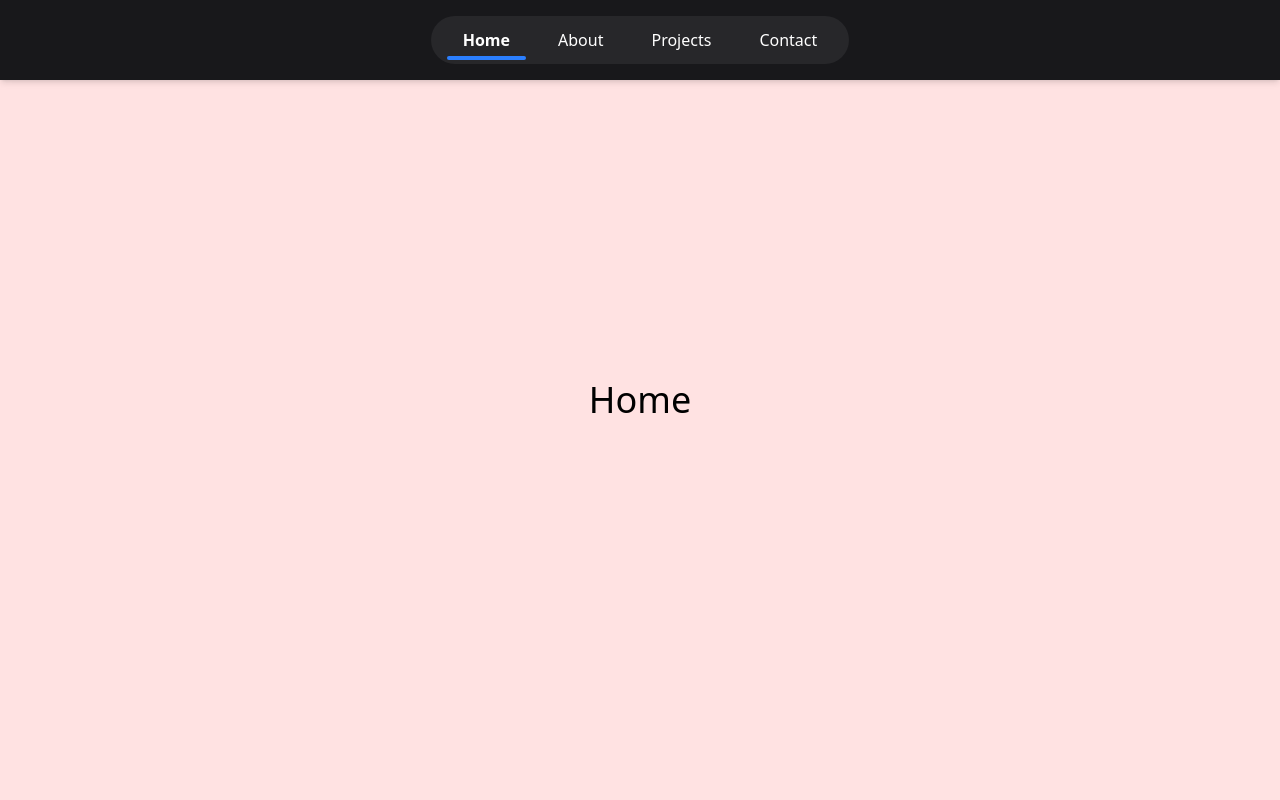
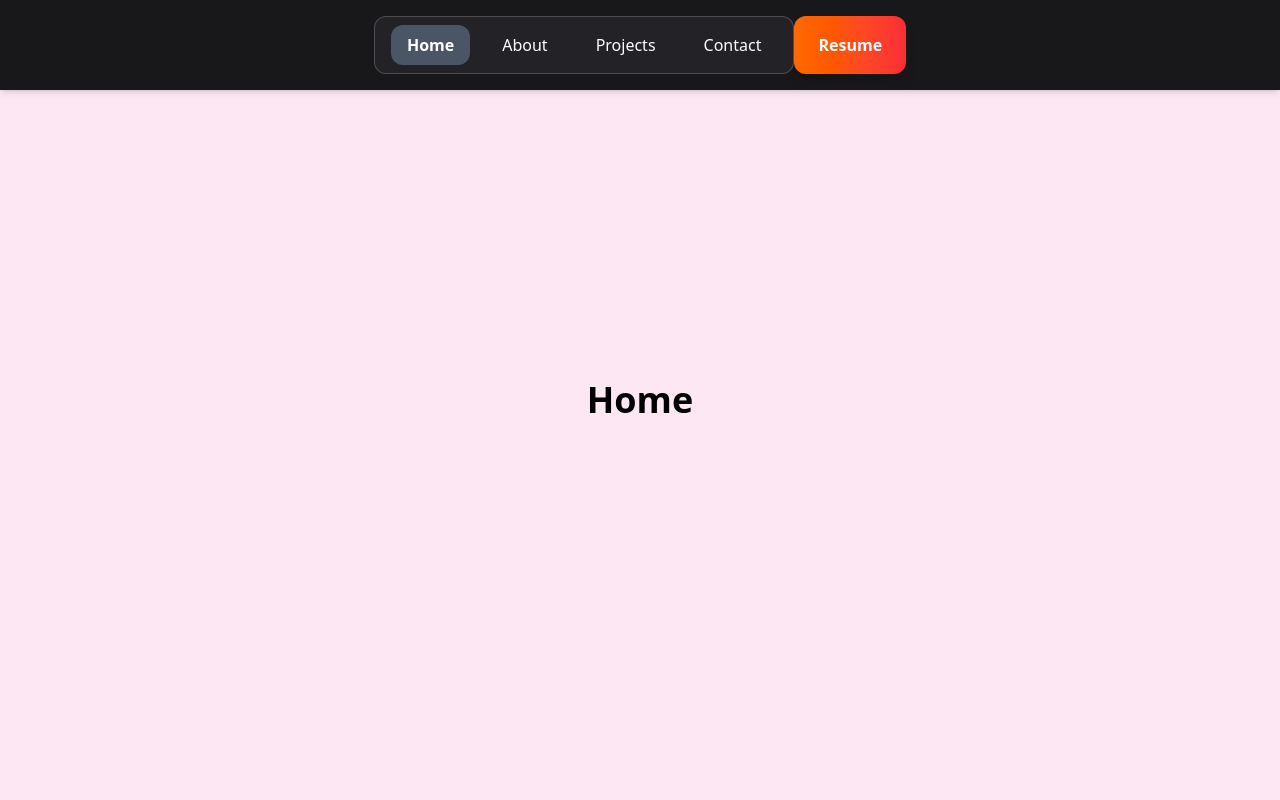
Before and after one commit to philipgisore/personal-website, a React (Vite) app: page / in a window 1280 px wide. Shown: the top 800 px of the page. Built offline with nearby package versions, Linux system fonts and the light colour scheme.

Commit message:
Feat: add Resume.jsx component with styled download button

```diff
--- a/src/App.jsx
+++ b/src/App.jsx
@@ -1,27 +1,25 @@
-import Navbar from "./components/Navbar";
-import { Element } from "react-scroll";
+import Navbar from './components/Navbar';
 
 export default function App() {
-   console.log('App is rendering');
   return (
-    <div>
+    <div className="bg-pink-100 min-h-screen">
       <Navbar />
 
-      <Element name="home" className="h-screen bg-red-100 flex justify-center items-center">
-        <h1 className="text-4xl">Home</h1>
-      </Element>
+      <section id="home" className="h-screen flex items-center justify-center">
+        <h1 className="text-4xl font-bold">Home</h1>
+      </section>
 
-      <Element name="about" className="h-screen bg-green-100 flex justify-center items-center">
-        <h1 className="text-4xl">About</h1>
-      </Element>
+      <section id="about" className="h-screen flex items-center justify-center">
+        <h1 className="text-4xl font-bold">About</h1>
+      </section>
 
-      <Element name="projects" className="h-screen bg-blue-100 flex justify-center items-center">
-        <h1 className="text-4xl">Projects</h1>
-      </Element>
+      <section id="projects" className="h-screen flex items-center justify-center">
+        <h1 className="text-4xl font-bold">Projects</h1>
+      </section>
 
-      <Element name="contact" className="h-screen bg-yellow-100 flex justify-center items-center">
-        <h1 className="text-4xl">Contact</h1>
-      </Element>
+      <section id="contact" className="h-screen flex items-center justify-center">
+        <h1 className="text-4xl font-bold">Contact</h1>
+      </section>
     </div>
   );
 }
--- a/src/components/Navbar.jsx
+++ b/src/components/Navbar.jsx
@@ -1,56 +1,95 @@
 console.log('Navbar component file loaded');
-import { Link as ScrollLink } from 'react-scroll';
-import { motion } from 'framer-motion';
 import { useState, useRef, useLayoutEffect } from 'react';
-
+import Resume from './Resume';
 
 const items = ["home", "about", "projects", "contact"];
 
 export default function Navbar() {
     console.log('Navbar component is rendering');
     const [active, setActive] = useState("home");
-    const containerRef = useRef();
-    const indicatorRef = useRef();
+    const containerRef = useRef(null);
+    const indicatorRef = useRef(null);
 
     useLayoutEffect(() => {
         const container = containerRef.current;
-        const btn = container?.querySelector(`[data-id='${active}']`);
+        const activeButton = container?.querySelector(`[data-id='${active}']`);
         const indicator = indicatorRef.current;
-        if (btn && indicator) {
-            indicator.style.width = `${btn.offsetWidth}px`;
-            indicator.style.transform = `translateX(${btn.offsetLeft}px)`;
+
+        if (activeButton && indicator && container) {
+            const leftOffset = activeButton.offsetLeft;
+            const buttonWidth = activeButton.offsetWidth;
+
+            indicator.style.width = `${buttonWidth}px`;
+            indicator.style.transform = `translateX(${leftOffset}px)`;
+            indicator.style.opacity = '1'; // Ensure it's visible
         }
     }, [active]);
+
+    const handleNavClick = (id) => {
+        setActive(id);
+
+        const element = document.getElementById(id);
+        if (element) {
+            const navbarHeight = 80;
+            const elementPosition = element.getBoundingClientRect().top + window.pageYOffset;
+            const offsetPosition = elementPosition - navbarHeight;
+
+            window.scrollTo({
+                top: offsetPosition,
+                behavior: 'smooth'
+            });
+        }
+    };
+
+    useLayoutEffect(() => {
+        const handleScroll = () => {
+            const scrollPosition = window.scrollY + 100;
+
+            for (const item of items) {
+                const element = document.getElementById(item);
+                if (element) {
+                    const offsetTop = element.offsetTop;
+                    const offsetBottom = offsetTop + element.offsetHeight;
+
+                    if (scrollPosition >= offsetTop && scrollPosition < offsetBottom) {
+                        setActive(item);
+                        break;
+                    }
+                }
+            }
+        };
+        window.addEventListener('scroll', handleScroll);
+        return () => window.removeEventListener('scroll', handleScroll);
+    }, []);
 
     return (
         <nav className='fixed top-0 left-0 w-full z-50 bg-zinc-900 shadow-md'>
             <div className='flex justify-center py-4'>
-                <div ref={containerRef} className='flex bg-zinc-800 rounded-full px-4 py-2 gap-4 relative'>
+                <div
+                    ref={containerRef}
+                    className="flex bg-[#232329]/90 rounded-xl px-4 py-2 gap-4 relative border border-white/20 shadow-none"
+                >
+                    {/* Background container (moved behind items) */}
+                     <div className='absolute inset-0 bg-[#232329]/90 rounded-xl -z-10' />
                     {items.map((id) => (
-                        <ScrollLink
+                        <button
                             key={id}
-                            to={id}
-                            smooth
-                            duration={500}
-                            spy
-                            offset={-80}
-                            onSetActive={() => setActive(id)}
-                            className={`px-4 py-1 rounded-full text-white cursor-pointer capitalize ${
-                                active === id ? "font-semibold" : "hover:text-gray-300"
+                            onClick={() => handleNavClick(id)}
+                            className={`px-4 py-2 rounded-xl cursor-pointer capitalize transition-all duration-200 relative z-10 text-center text-white ${
+                                active === id
+                                    ? "font-semibold bg-gray-600"
+                                    : "hover:bg-zinc-700/50"
                             }`}
                             data-id={id}
                         >
                             {id}
-                        </ScrollLink>
+                        </button>
                     ))}
 
-                    <motion.div
-                        ref={indicatorRef}
-                        className='absolute bottom-1 h-1 bg-blue-500 rounded-full'
-                        layout
-                        transition={{ type: "spring", stiffness: 300, damping: 30 }}
-                    />
+
                 </div>
+
+                <Resume />
             </div>
         </nav>
     );
--- /dev/null
+++ b/src/components/Resume.jsx
@@ -0,0 +1,10 @@
+export default function Resume() {
+    return (
+        <a href="/resume.pdf"
+            download
+            className="bg-gradient-to-r from-orange-500 to-red-500 hover:from-orange-600 text-white font-semibold px-6 py-2 rounded-xl transition-all duration-200 shadow-lg hover:shadow-xl transform hover:scale-105 flex items-center gap-2"
+        >
+            Resume
+        </a>
+    )
+}
--- a/src/output.css
+++ b/src/output.css
@@ -7,31 +7,26 @@
       "Segoe UI Emoji", "Segoe UI Symbol", "Noto Color Emoji";
     --font-mono: ui-monospace, SFMono-Regular, Menlo, Monaco, Consolas, "Liberation Mono",
       "Courier New", monospace;
-    --color-red-100: oklch(93.6% 0.032 17.717);
     --color-red-500: oklch(63.7% 0.237 25.331);
-    --color-yellow-100: oklch(97.3% 0.071 103.193);
-    --color-green-100: oklch(96.2% 0.044 156.743);
-    --color-blue-100: oklch(93.2% 0.032 255.585);
+    --color-orange-500: oklch(70.5% 0.213 47.604);
+    --color-orange-600: oklch(64.6% 0.222 41.116);
     --color-blue-500: oklch(62.3% 0.214 259.815);
-    --color-gray-300: oklch(87.2% 0.01 258.338);
-    --color-gray-400: oklch(70.7% 0.022 261.325);
-    --color-gray-700: oklch(37.3% 0.034 259.733);
+    --color-blue-600: oklch(54.6% 0.245 262.881);
+    --color-pink-100: oklch(94.8% 0.028 342.258);
+    --color-gray-600: oklch(44.6% 0.03 256.802);
     --color-gray-800: oklch(27.8% 0.033 256.848);
-    --color-gray-900: oklch(21% 0.034 264.665);
-    --color-zinc-800: oklch(27.4% 0.006 286.033);
+    --color-zinc-700: oklch(37% 0.013 285.805);
     --color-zinc-900: oklch(21% 0.006 285.885);
     --color-white: #fff;
     --spacing: 0.25rem;
-    --text-xl: 1.25rem;
-    --text-xl--line-height: calc(1.75 / 1.25);
     --text-4xl: 2.25rem;
     --text-4xl--line-height: calc(2.5 / 2.25);
-    --text-6xl: 3.75rem;
-    --text-6xl--line-height: 1;
     --font-weight-semibold: 600;
     --font-weight-bold: 700;
+    --radius-md: 0.375rem;
     --radius-lg: 0.5rem;
-    --ease-out: cubic-bezier(0, 0, 0.2, 1);
+    --radius-xl: 0.75rem;
+    --blur-sm: 8px;
     --default-transition-duration: 150ms;
     --default-transition-timing-function: cubic-bezier(0.4, 0, 0.2, 1);
     --default-font-family: var(--font-sans);
@@ -184,6 +179,9 @@
   }
 }
 @layer utilities {
+  .visible {
+    visibility: visible;
+  }
   .absolute {
     position: absolute;
   }
@@ -193,14 +191,20 @@
   .relative {
     position: relative;
   }
+  .inset-0 {
+    inset: calc(var(--spacing) * 0);
+  }
   .top-0 {
     top: calc(var(--spacing) * 0);
   }
-  .bottom-1 {
-    bottom: calc(var(--spacing) * 1);
-  }
   .left-0 {
     left: calc(var(--spacing) * 0);
+  }
+  .-z-10 {
+    z-index: calc(10 * -1);
+  }
+  .z-10 {
+    z-index: 10;
   }
   .z-50 {
     z-index: 50;
@@ -223,32 +227,17 @@
       max-width: 96rem;
     }
   }
-  .mb-4 {
-    margin-bottom: calc(var(--spacing) * 4);
-  }
-  .block {
-    display: block;
-  }
   .flex {
     display: flex;
-  }
-  .inline {
-    display: inline;
-  }
-  .table {
-    display: table;
-  }
-  .h-1 {
-    height: calc(var(--spacing) * 1);
   }
   .h-screen {
     height: 100vh;
   }
+  .min-h-screen {
+    min-height: 100vh;
+  }
   .w-full {
     width: 100%;
-  }
-  .border-collapse {
-    border-collapse: collapse;
   }
   .transform {
     transform: var(--tw-rotate-x,) var(--tw-rotate-y,) var(--tw-rotate-z,) var(--tw-skew-x,) var(--tw-skew-y,);
@@ -256,60 +245,60 @@
   .cursor-pointer {
     cursor: pointer;
   }
-  .resize {
-    resize: both;
-  }
   .items-center {
     align-items: center;
   }
   .justify-center {
     justify-content: center;
   }
+  .gap-2 {
+    gap: calc(var(--spacing) * 2);
+  }
   .gap-4 {
     gap: calc(var(--spacing) * 4);
   }
-  .rounded-full {
-    border-radius: calc(infinity * 1px);
-  }
-  .rounded-lg {
-    border-radius: var(--radius-lg);
+  .rounded-xl {
+    border-radius: var(--radius-xl);
   }
   .border {
     border-style: var(--tw-border-style);
     border-width: 1px;
   }
-  .bg-blue-100 {
-    background-color: var(--color-blue-100);
+  .border-white\/20 {
+    border-color: color-mix(in srgb, #fff 20%, transparent);
+    @supports (color: color-mix(in lab, red, red)) {
+      border-color: color-mix(in oklab, var(--color-white) 20%, transparent);
+    }
   }
-  .bg-blue-500 {
-    background-color: var(--color-blue-500);
+  .bg-\[\#232329\]\/90 {
+    background-color: color-mix(in oklab, #232329 90%, transparent);
   }
-  .bg-green-100 {
-    background-color: var(--color-green-100);
+  .bg-gray-600 {
+    background-color: var(--color-gray-600);
   }
-  .bg-red-100 {
-    background-color: var(--color-red-100);
-  }
-  .bg-red-500 {
-    background-color: var(--color-red-500);
-  }
-  .bg-yellow-100 {
-    background-color: var(--color-yellow-100);
-  }
-  .bg-zinc-800 {
-    background-color: var(--color-zinc-800);
+  .bg-pink-100 {
+    background-color: var(--color-pink-100);
   }
   .bg-zinc-900 {
     background-color: var(--color-zinc-900);
   }
-  .p-4 {
-    padding: calc(var(--spacing) * 4);
+  .bg-gradient-to-r {
+    --tw-gradient-position: to right in oklab;
+    background-image: linear-gradient(var(--tw-gradient-stops));
+  }
+  .from-orange-500 {
+    --tw-gradient-from: var(--color-orange-500);
+    --tw-gradient-stops: var(--tw-gradient-via-stops, var(--tw-gradient-position), var(--tw-gradient-from) var(--tw-gradient-from-position), var(--tw-gradient-to) var(--tw-gradient-to-position));
+  }
+  .to-red-500 {
+    --tw-gradient-to: var(--color-red-500);
+    --tw-gradient-stops: var(--tw-gradient-via-stops, var(--tw-gradient-position), var(--tw-gradient-from) var(--tw-gradient-from-position), var(--tw-gradient-to) var(--tw-gradient-to-position));
   }
   .px-4 {
     padding-inline: calc(var(--spacing) * 4);
   }
-  .py-1 {
-    padding-block: calc(var(--spacing) * 1);
+  .px-6 {
+    padding-inline: calc(var(--spacing) * 6);
   }
   .py-2 {
     padding-block: calc(var(--spacing) * 2);
@@ -317,9 +306,16 @@
   .py-4 {
     padding-block: calc(var(--spacing) * 4);
   }
+  .text-center {
+    text-align: center;
+  }
   .text-4xl {
     font-size: var(--text-4xl);
     line-height: var(--tw-leading, var(--text-4xl--line-height));
+  }
+  .font-bold {
+    --tw-font-weight: var(--font-weight-bold);
+    font-weight: var(--font-weight-bold);
   }
   .font-semibold {
     --tw-font-weight: var(--font-weight-semibold);
@@ -331,30 +327,60 @@
   .capitalize {
     text-transform: capitalize;
   }
-  .underline {
-    text-decoration-line: underline;
+  .shadow-lg {
+    --tw-shadow: 0 10px 15px -3px var(--tw-shadow-color, rgb(0 0 0 / 0.1)), 0 4px 6px -4px var(--tw-shadow-color, rgb(0 0 0 / 0.1));
+    box-shadow: var(--tw-inset-shadow), var(--tw-inset-ring-shadow), var(--tw-ring-offset-shadow), var(--tw-ring-shadow), var(--tw-shadow);
   }
   .shadow-md {
     --tw-shadow: 0 4px 6px -1px var(--tw-shadow-color, rgb(0 0 0 / 0.1)), 0 2px 4px -2px var(--tw-shadow-color, rgb(0 0 0 / 0.1));
     box-shadow: var(--tw-inset-shadow), var(--tw-inset-ring-shadow), var(--tw-ring-offset-shadow), var(--tw-ring-shadow), var(--tw-shadow);
   }
-  .outline {
-    outline-style: var(--tw-outline-style);
-    outline-width: 1px;
+  .shadow-none {
+    --tw-shadow: 0 0 #0000;
+    box-shadow: var(--tw-inset-shadow), var(--tw-inset-ring-shadow), var(--tw-ring-offset-shadow), var(--tw-ring-shadow), var(--tw-shadow);
   }
-  .transition {
-    transition-property: color, background-color, border-color, outline-color, text-decoration-color, fill, stroke, --tw-gradient-from, --tw-gradient-via, --tw-gradient-to, opacity, box-shadow, transform, translate, scale, rotate, filter, -webkit-backdrop-filter, backdrop-filter, display, visibility, content-visibility, overlay, pointer-events;
+  .transition-all {
+    transition-property: all;
     transition-timing-function: var(--tw-ease, var(--default-transition-timing-function));
     transition-duration: var(--tw-duration, var(--default-transition-duration));
   }
-  .ease-out {
-    --tw-ease: var(--ease-out);
-    transition-timing-function: var(--ease-out);
+  .duration-200 {
+    --tw-duration: 200ms;
+    transition-duration: 200ms;
   }
-  .hover\:text-gray-300 {
+  .hover\:scale-105 {
     &:hover {
       @media (hover: hover) {
-        color: var(--color-gray-300);
+        --tw-scale-x: 105%;
+        --tw-scale-y: 105%;
+        --tw-scale-z: 105%;
+        scale: var(--tw-scale-x) var(--tw-scale-y);
+      }
+    }
+  }
+  .hover\:bg-zinc-700\/50 {
+    &:hover {
+      @media (hover: hover) {
+        background-color: color-mix(in srgb, oklch(37% 0.013 285.805) 50%, transparent);
+        @supports (color: color-mix(in lab, red, red)) {
+          background-color: color-mix(in oklab, var(--color-zinc-700) 50%, transparent);
+        }
+      }
+    }
+  }
+  .hover\:from-orange-600 {
+    &:hover {
+      @media (hover: hover) {
+        --tw-gradient-from: var(--color-orange-600);
+        --tw-gradient-stops: var(--tw-gradient-via-stops, var(--tw-gradient-position), var(--tw-gradient-from) var(--tw-gradient-from-position), var(--tw-gradient-to) var(--tw-gradient-to-position));
+      }
+    }
+  }
+  .hover\:shadow-xl {
+    &:hover {
+      @media (hover: hover) {
+        --tw-shadow: 0 20px 25px -5px var(--tw-shadow-color, rgb(0 0 0 / 0.1)), 0 8px 10px -6px var(--tw-shadow-color, rgb(0 0 0 / 0.1));
+        box-shadow: var(--tw-inset-shadow), var(--tw-inset-ring-shadow), var(--tw-ring-offset-shadow), var(--tw-ring-shadow), var(--tw-shadow);
       }
     }
   }
@@ -383,6 +409,48 @@
   syntax: "*";
   inherits: false;
   initial-value: solid;
+}
+@property --tw-gradient-position {
+  syntax: "*";
+  inherits: false;
+}
+@property --tw-gradient-from {
+  syntax: "<color>";
+  inherits: false;
+  initial-value: #0000;
+}
+@property --tw-gradient-via {
+  syntax: "<color>";
+  inherits: false;
+  initial-value: #0000;
+}
+@property --tw-gradient-to {
+  syntax: "<color>";
+  inherits: false;
+  initial-value: #0000;
+}
+@property --tw-gradient-stops {
+  syntax: "*";
+  inherits: false;
+}
+@property --tw-gradient-via-stops {
+  syntax: "*";
+  inherits: false;
+}
+@property --tw-gradient-from-position {
+  syntax: "<length-percentage>";
+  inherits: false;
+  initial-value: 0%;
+}
+@property --tw-gradient-via-position {
+  syntax: "<length-percentage>";
+  inherits: false;
+  initial-value: 50%;
+}
+@property --tw-gradient-to-position {
+  syntax: "<length-percentage>";
+  inherits: false;
+  initial-value: 100%;
 }
 @property --tw-font-weight {
   syntax: "*";
@@ -453,14 +521,24 @@
   inherits: false;
   initial-value: 0 0 #0000;
 }
-@property --tw-outline-style {
+@property --tw-duration {
   syntax: "*";
   inherits: false;
-  initial-value: solid;
 }
-@property --tw-ease {
+@property --tw-scale-x {
   syntax: "*";
   inherits: false;
+  initial-value: 1;
+}
+@property --tw-scale-y {
+  syntax: "*";
+  inherits: false;
+  initial-value: 1;
+}
+@property --tw-scale-z {
+  syntax: "*";
+  inherits: false;
+  initial-value: 1;
 }
 @layer properties {
   @supports ((-webkit-hyphens: none) and (not (margin-trim: inline))) or ((-moz-orient: inline) and (not (color:rgb(from red r g b)))) {
@@ -471,6 +549,15 @@
       --tw-skew-x: initial;
       --tw-skew-y: initial;
       --tw-border-style: solid;
+      --tw-gradient-position: initial;
+      --tw-gradient-from: #0000;
+      --tw-gradient-via: #0000;
+      --tw-gradient-to: #0000;
+      --tw-gradient-stops: initial;
+      --tw-gradient-via-stops: initial;
+      --tw-gradient-from-position: 0%;
+      --tw-gradient-via-position: 50%;
+      --tw-gradient-to-position: 100%;
       --tw-font-weight: initial;
       --tw-shadow: 0 0 #0000;
       --tw-shadow-color: initial;
@@ -486,8 +573,10 @@
       --tw-ring-offset-width: 0px;
       --tw-ring-offset-color: #fff;
       --tw-ring-offset-shadow: 0 0 #0000;
-      --tw-outline-style: solid;
-      --tw-ease: initial;
+      --tw-duration: initial;
+      --tw-scale-x: 1;
+      --tw-scale-y: 1;
+      --tw-scale-z: 1;
     }
   }
 }
```
Also changed, not shown: 1 other file (tests, documents, lock files or other folders).
